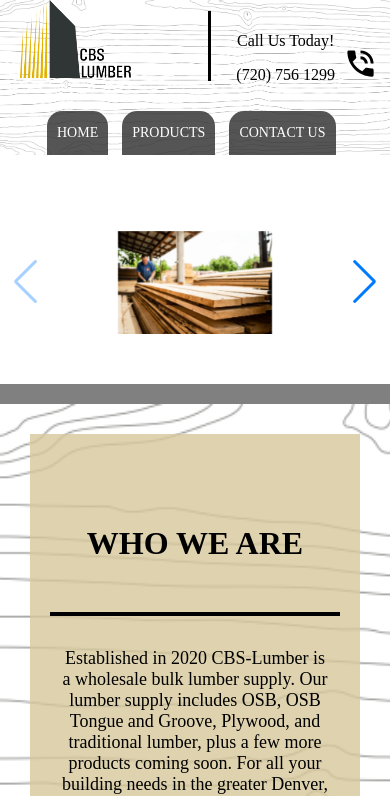
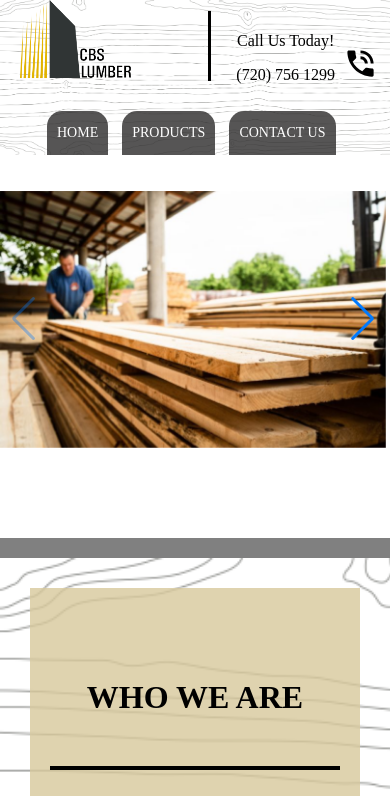
Before and after one commit to Noah8863/CBS-Lumber, a React (Create React App) app: page / in a window 390 px wide. Shown: the top 796 px of the page. Built offline with nearby package versions, Linux system fonts and the light colour scheme.

Commit message:
tweaked styles for carousel

```diff
--- a/public/index.html
+++ b/public/index.html
@@ -2,19 +2,19 @@
 <html lang="en">
   <head>
     <meta charset="utf-8" />
-    <link rel="icon" href="%PUBLIC_URL%/favicon.ico" />
+    <link rel="icon" href="../src/images/CBS-Lumber-Logo.png" />
     <meta name="viewport" content="width=device-width, initial-scale=1" />
     <meta name="theme-color" content="#000000" />
     <meta
       name="description"
       content="Web site created using create-react-app"
     />
-    <link rel="apple-touch-icon" href="%PUBLIC_URL%/logo192.png" />
+    <link rel="apple-touch-icon" href="../src/images/CBS-Lumber-Logo.png" />
     <!--
       manifest.json provides metadata used when your web app is installed on a
       user's mobile device or desktop. See https://developers.google.com/web/fundamentals/web-app-manifest/
     -->
-    <link rel="manifest" href="%PUBLIC_URL%/manifest.json" />
+    <link rel="manifest" href="../src/images/CBS-Lumber-Logo.png" />
     <!--
       Notice the use of %PUBLIC_URL% in the tags above.
       It will be replaced with the URL of the `public` folder during the build.
--- a/src/components/Carousel/carousel.css
+++ b/src/components/Carousel/carousel.css
@@ -13,3 +13,14 @@
 .swiper-pictures img {
     width: 40%;
 }
+@media screen and (max-width:550px){
+    .swiper-pictures img {
+        width: 100%;
+    }
+    .swiper {
+        bottom: 90px;
+        padding: 0;
+        margin: 0;
+        border: 0;
+    }
+}
```
